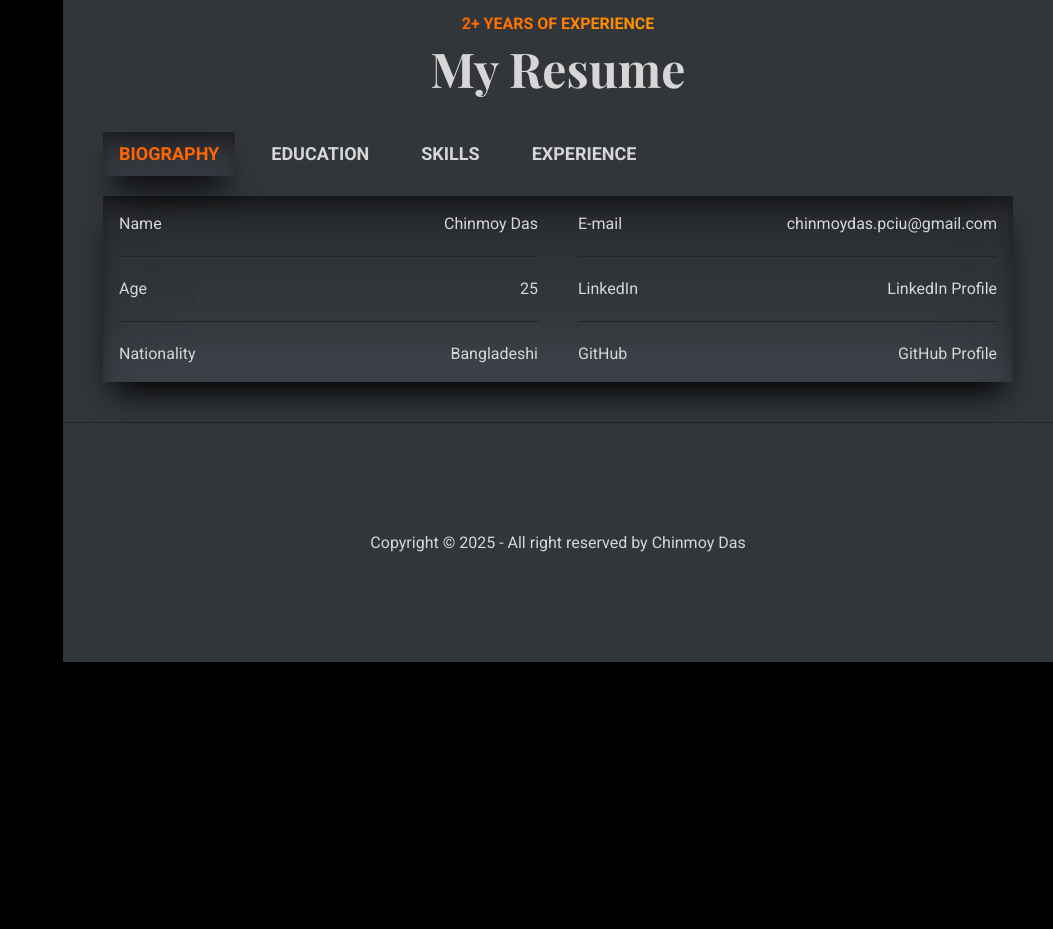
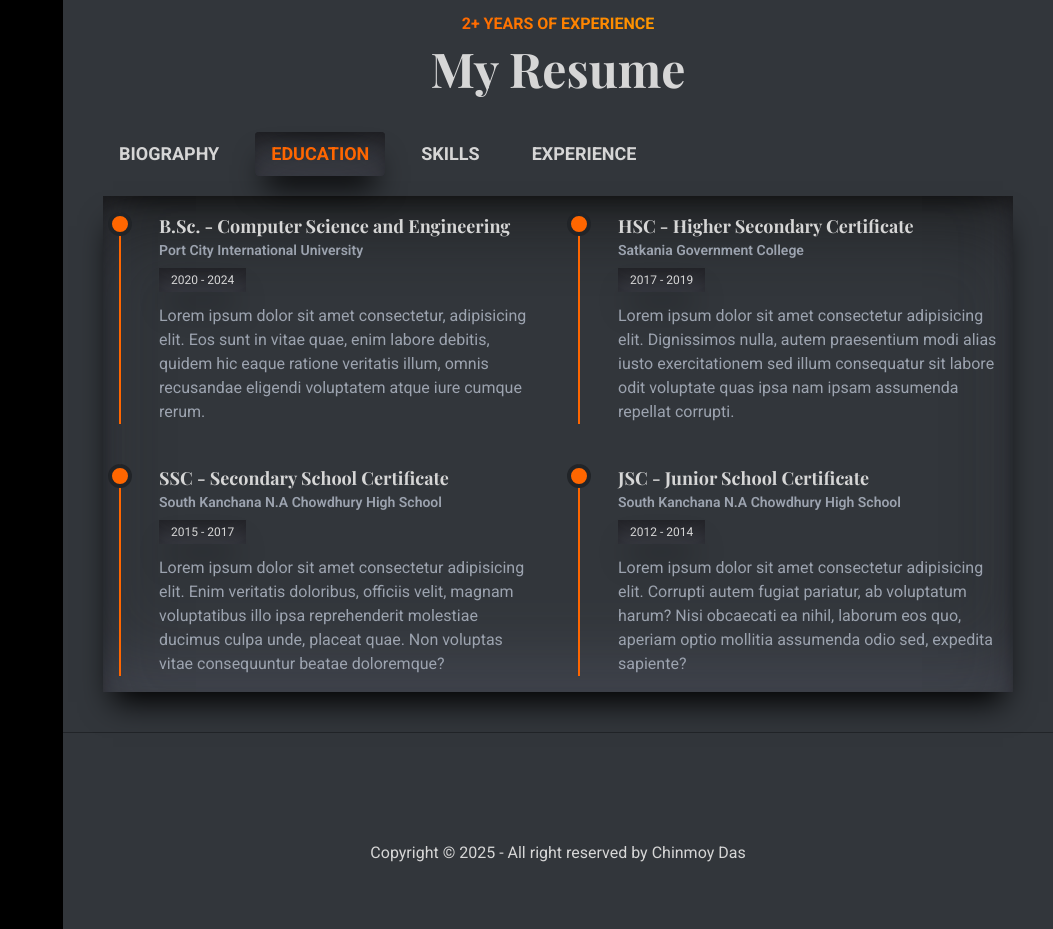
Before and after one commit to chinmoydastapu/my-portfolio, a React (Vite) app: page / in a window 1280 px wide. Shown: the part 1420-2349 px from the top of the page, without its empty margins (227-1280 px from the left). Before the commit the page ends 2082 px from the top, so only its background shows below. Built offline with nearby package versions, Linux system fonts and the light colour scheme; a web font is replaced by a local one.

Commit message:
education tab of resume is added

```diff
--- a/src/components/Resume/Education.jsx
+++ b/src/components/Resume/Education.jsx
@@ -1,10 +1,59 @@
 
-function Education () {
+const Education = () => {
+    const educationData = [
+        {
+            id: 1,
+            degree: "B.Sc. - Computer Science and Engineering",
+            institution: "Port City International University",
+            year: "2020 - 2024",
+            cgpa: "3.46/4.00",
+            description: "Lorem ipsum dolor sit amet consectetur, adipisicing elit. Eos sunt in vitae quae, enim labore debitis, quidem hic eaque ratione veritatis illum, omnis recusandae eligendi voluptatem atque iure cumque rerum.",
+        },
+        {
+            id: 2,
+            degree: "HSC - Higher Secondary Certificate",
+            institution: "Satkania Government College",
+            year: "2017 - 2019",
+            cgpa: "4.00/5.00",
+            description: "Lorem ipsum dolor sit amet consectetur adipisicing elit. Dignissimos nulla, autem praesentium modi alias iusto exercitationem sed illum consequatur sit labore odit voluptate quas ipsa nam ipsam assumenda repellat corrupti.",
+        },
+        {
+            id: 3,
+            degree: "SSC - Secondary School Certificate",
+            institution: "South Kanchana N.A Chowdhury High School",
+            year: "2015 - 2017",
+            cgpa: "4.55/5.00",
+            description: "Lorem ipsum dolor sit amet consectetur adipisicing elit. Enim veritatis doloribus, officiis velit, magnam voluptatibus illo ipsa reprehenderit molestiae ducimus culpa unde, placeat quae. Non voluptas vitae consequuntur beatae doloremque?",
+        },
+        {
+            id: 4,
+            degree: "JSC - Junior School Certificate",
+            institution: "South Kanchana N.A Chowdhury High School",
+            year: "2012 - 2014",
+            cgpa: "4.56/5.00",
+            description: "Lorem ipsum dolor sit amet consectetur adipisicing elit. Corrupti autem fugiat pariatur, ab voluptatum harum? Nisi obcaecati ea nihil, laborum eos quo, aperiam optio mollitia assumenda odio sed, expedita sapiente?",
+        },
+    ];
+
     return (
-        <div>
-            This is education section
+        <div className="grid grid-cols-1 md:grid-cols-2 gap-10">
+            {educationData.map((edu, idx) => (
+                <div key={idx} className="relative flex gap-6">
+                    <div className="border-l-2 border-[#ff6600] absolute left-0 top-0 h-full"></div>
+                    <div className="absolute -left-[11px] top-0 w-6 h-6 bg-[#ff6600] border-4 border-[#212428] rounded-full"></div>
+
+                    <div className="ml-10 w-full">
+                        <h3 className="text-lg font-bold font-playfair">{edu.degree}</h3>
+                        <p className="text-sm font-semibold text-gray-400">{edu.institution}</p>
+                        <span className="shadow-custom px-3 py-1 text-xs inline-block mt-2">
+                            {edu.year}
+                        </span>
+                        <p className="text-gray-400 mt-3">{edu.description}</p>
+                    </div>
+                </div>
+            ))}
         </div>
     );
-}
+};
 
 export default Education;
--- a/src/components/Resume/Resume.jsx
+++ b/src/components/Resume/Resume.jsx
@@ -5,7 +5,7 @@ import Skills from "./Skills";
 import Experience from "./Experience";
 
 function Resume() {
-    const [activeTab, setActiveTab] = useState(0);
+    const [activeTab, setActiveTab] = useState(1);
 
     const resumeTabs = [
         { id: 0, label: "Biography", content: <Biography /> },
```
